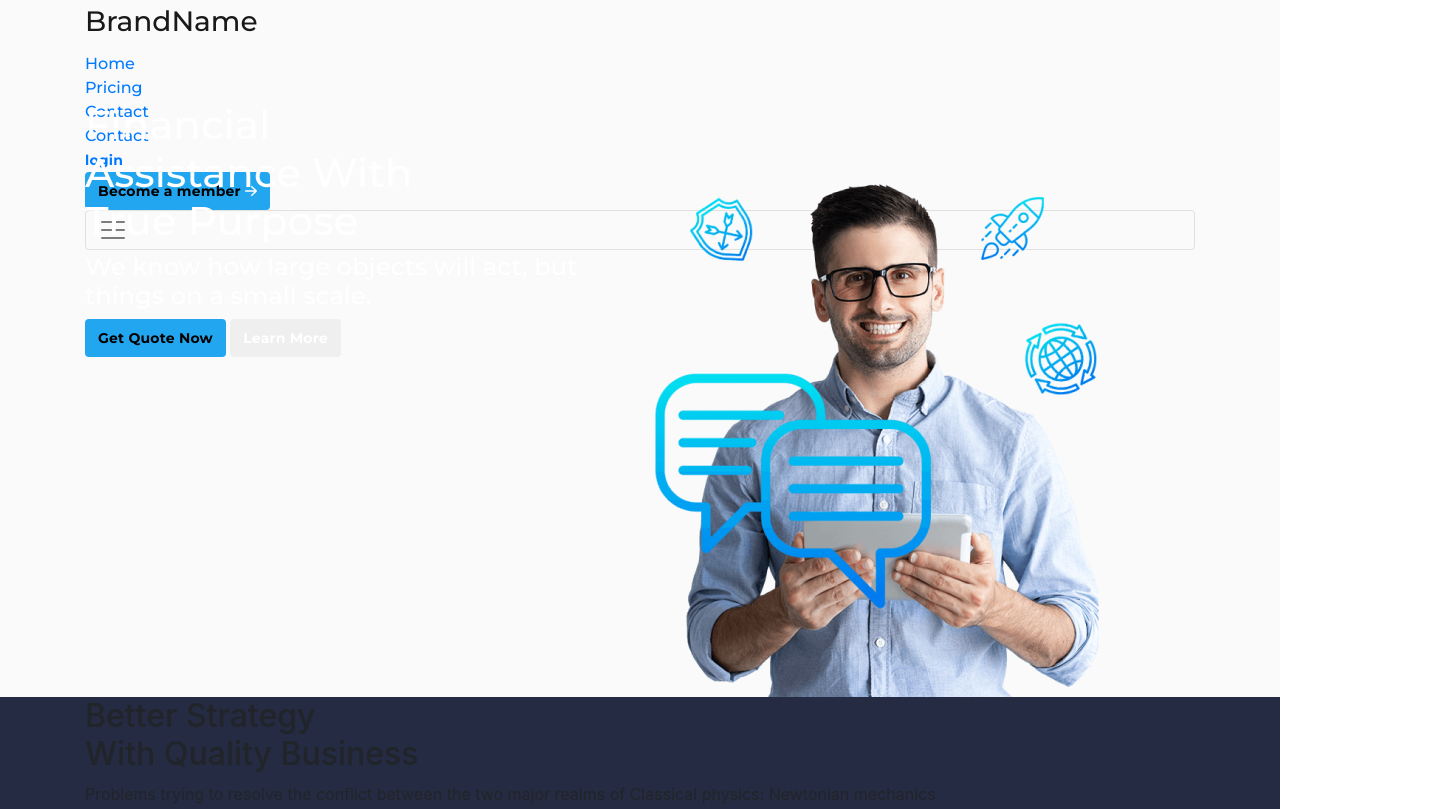
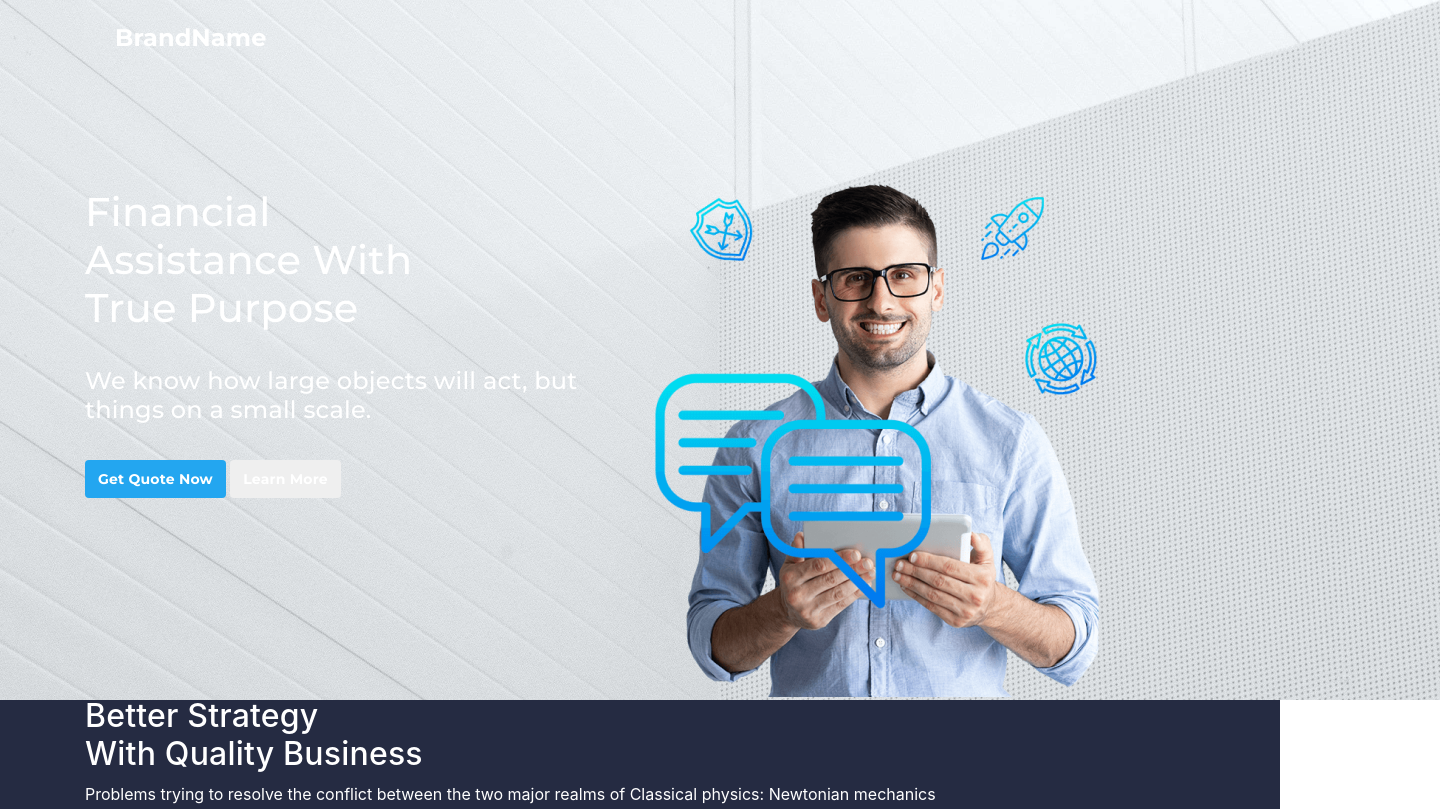
Before and after one commit to lephuocbao/lession-2, a plain HTML site: page lesson_3/Desktop-1.html in a window 1280 px wide. Shown: the top 809 px of the page, 1440 px wide, since content can reach past the window. Drawn offline with nearby package versions, Linux system fonts and the light colour scheme.

Commit message:
edit class name for the 2nd time

```diff
--- a/lesson_3/Desktop-1.html
+++ b/lesson_3/Desktop-1.html
@@ -14,31 +14,27 @@
 </head>
 <body>
     <section class='Header-4'>
-        <div class='background'>
-            <!-- <div class='filter'>
-
-            </div> -->
-            <!-- <img id='hero-cover-5' src="img/hero-cover-5.svg" alt=""> -->
+        <div class='background filter' id='hero-cover-5'>
         </div>
         <div id='container-top' class='container'>
             <div class='navbar-style-2 navbar-light'>
                 <div class='navbar-brand'>
-                    <h3>BrandName</h3>
+                    <h3 class='light-text-color'>BrandName</h3>
                 </div>
-                <div class='navbar-collapse'>
+                <div class='collapse navbar-collapse'>
                     <div id='nav-1' class='navbar-nav'>
-                        <li><a href="#">Home</a></li>
-                        <li><a href="#">Pricing</a></li>
-                        <li><a href="#">Contact</a></li>
-                        <li><a href="#">Contact</a></li>
+                        <li><a class='light-text-color' href="#">Home</a></li>
+                        <li><a class='light-text-color' href="#">Pricing</a></li>
+                        <li><a class='light-text-color' href="#">Contact</a></li>
+                        <li><a class='light-text-color' href="#">Contact</a></li>
                     </div>
                     <div id='nav-2' class='navbar-nav'>
                         <div class='nav-item'>
-                            <a class='btn-text' href=""><span>login</span></a>
+                            <a class='btn-text' href=""><span class='light-text-color'>login</span></a>
                         </div>
                         <div class='nav-item'>
                             <button class='btn primary-color'>
-                                <span class='btn-text'>Become a member</span>
+                                <span class='btn-text light-text-color'>Become a member</span>
                                     <img class='Vector' src="img/Vector.svg" alt="">
                             </button>
                         </div>
@@ -55,11 +51,11 @@
         <div class='container'>
             <div class='row'>
                 <div class='col-md-6'>
-                    <h1 class='light-text-color'>Financial <br> Assistance With<br> True Purpose</h1>
+                    <h1 id='headline-4' class='light-text-color'>Financial <br> Assistance With<br> True Purpose</h1>
                     <h4 class='light-text-color'>We know how large objects will act,
                         but things on a small scale.</h4>
                     <div class='cta'>
-                        <button class='btn primary-color btn-round'><span class='btn-text'>Get Quote Now</span></button>
+                        <button class='btn primary-color btn-round'><span class='btn-text light-text-color'>Get Quote Now</span></button>
                         <button class='btn btn-outline btn-round'><span class='btn-text light-text-color'>Learn More</span></button>
                 </div>
                 </div>
@@ -74,9 +70,9 @@
         <div class='container'>
             <div class='row col row-1'>
                 <div class='main-content'>
-                    <h2 id='feature-section'>Better Strategy<br>
+                    <h2 id='feature-section' class='light-text-color'>Better Strategy<br>
                         With Quality Business</h2>
-                    <p>Problems trying to resolve the conflict between
+                    <p class='light-text-color'>Problems trying to resolve the conflict between
                         the two major realms of Classical physics: Newtonian mechanics </p>
                 </div>
             </div>
@@ -114,10 +110,10 @@
         <div class='container'>
             <div class='row col row-1'>
                 <div class='main-content'>
-                    <h2 id='feature-section'>
+                    <h2 id='feature-section' class='light-text-color'>
                         What Clients Say
                     </h2>
-                    <p>Problems trying to resolve the conflict between <br>
+                    <p class='light-text-color'>Problems trying to resolve the conflict between <br>
                         the two major realms of Classical physics: Newtonian mechanics </p>
                 </div>
             </div>
--- a/lesson_3/vestion-1.css
+++ b/lesson_3/vestion-1.css
@@ -67,9 +67,79 @@ h1{
     line-height: 80px;
     letter-spacing: 0.2px;
 }
+h2{
+    font-weight: bold;
+    font-size: 40px;
+    line-height: 57px;
+    letter-spacing: 0.2px;
+}
 h4{
     font-weight: 500;
     font-size: 20px;
     line-height: 30px;
     letter-spacing: 0.2px;
 }
+.background{
+    position: absolute;
+    width: 1440px;
+    height: 700px;
+    left: 0px;
+    top: 0px;
+}
+.filter{
+    background: rgba(0, 0, 0, 0.5);
+}
+#hero-cover-5{
+    background-image: url(img/herocover5.png);
+    /* background: rgba(0, 0, 0, 0.5); */
+
+}
+.navbar-style-2{
+    position: absolute;
+    width: 1322px;
+    height: 91px;
+    left: calc(50% - 1322px/2);
+    top: 0px;
+}
+.navbar-brand{
+    position: relative;
+    width: 187px;
+    height: 58px;
+    left: calc(50% - 187px/2 - 431.5px);
+    top: calc(50% - 58px/2 + 0.5px);
+}
+.navbar-brand>h3{
+    font-weight: bold;
+    font-size: 24px;
+    line-height: 32px;
+    letter-spacing: 0.1px;
+}
+.collapse .navbar-collapse{
+    position: absolute;
+    width: 815px;
+    height: 58px;
+    left: calc(50% - 815px/2 + 110.5px);
+    top: 16px;
+}
+#nav-1{
+    position: absolute;
+    width: 280px;
+    height: 24px;
+    left: 0px;
+    top: calc(50% - 24px/2);
+
+}
+.navbar-toggler{
+    /* position: relative; */
+    visibility: hidden;
+    width: 24px;
+    height: 13.71px;
+    left: 1298px;
+    top: 39px;
+}
+.Header-4>.container>.row>.col-md-6>h4{
+    margin: 35px 0px;x
+}
+#headline-4{
+    margin-top: 87px;
+}
```
